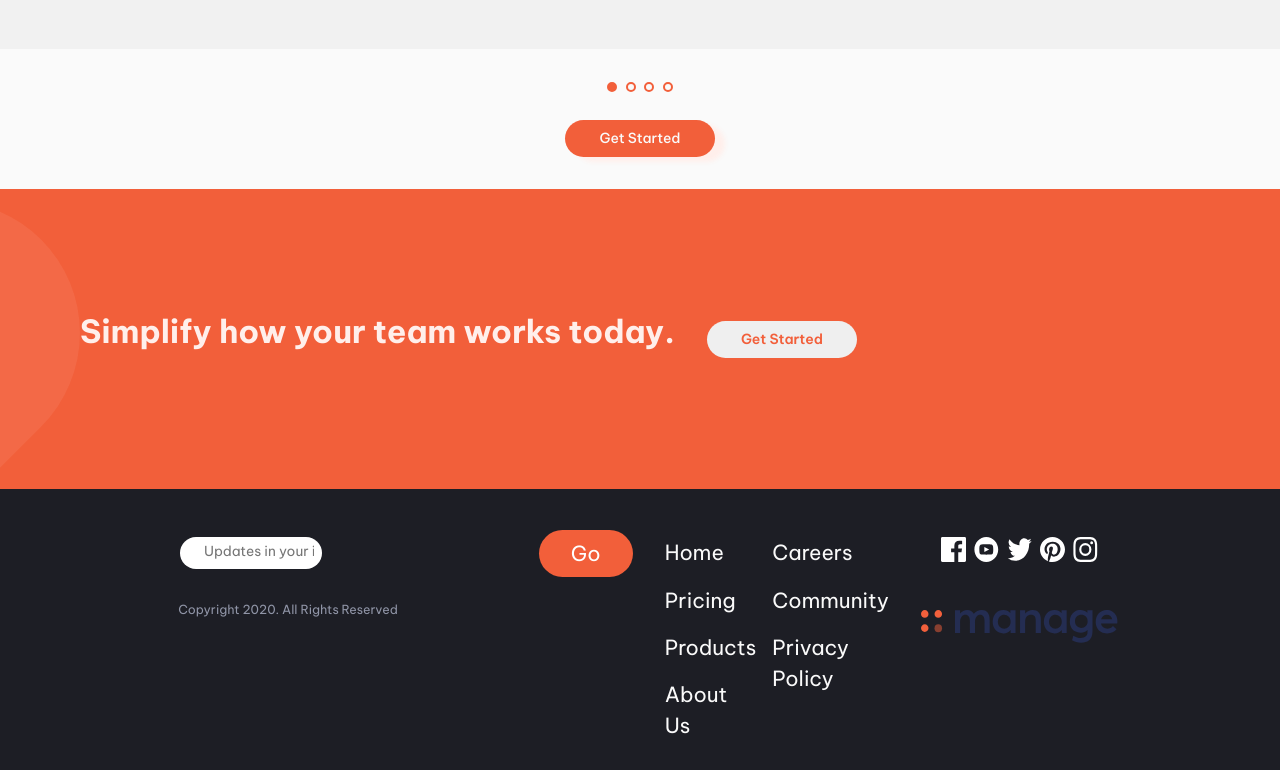
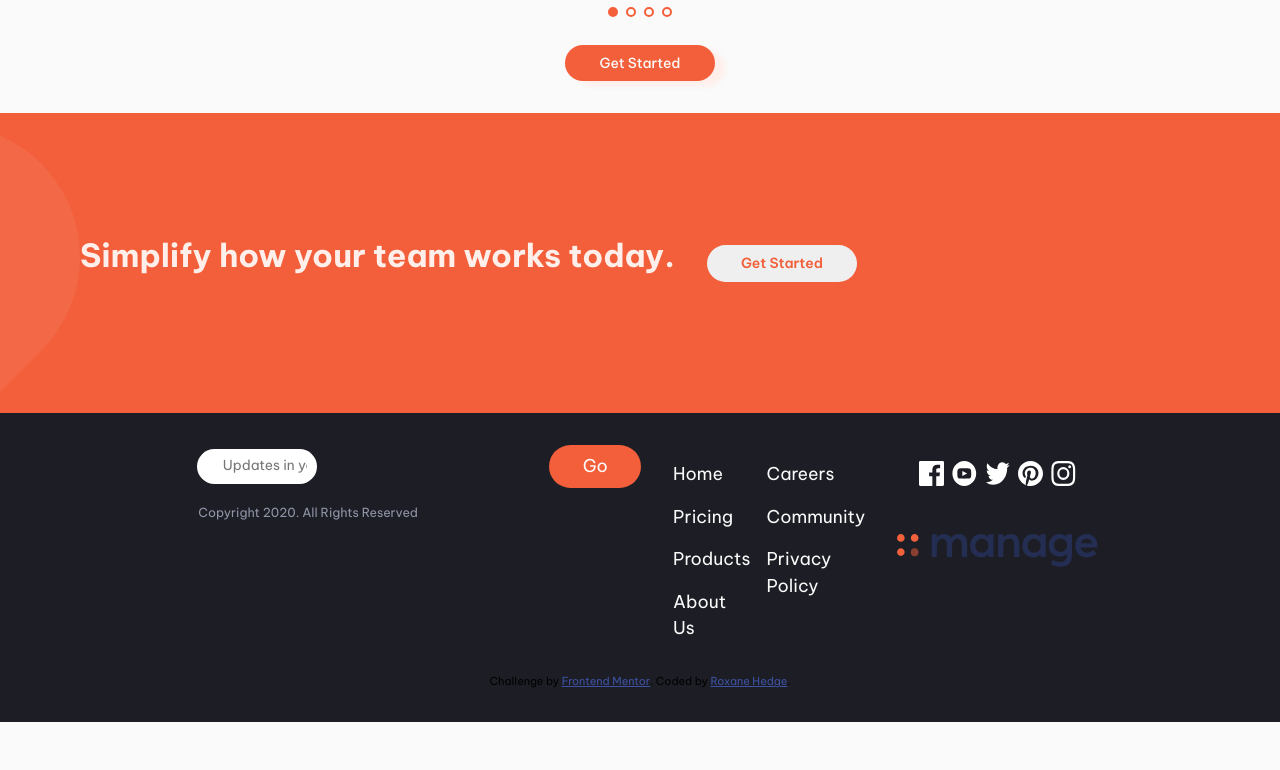
Before and after one commit to RoxySash/manage-landing-page, a plain HTML site: page index.html in a window 1280 px wide. Shown: the part 1579-2349 px from the top of the page. After the commit the page ends 2301 px from the top, so only its background shows below. Drawn offline with Linux system fonts and the light colour scheme.

Commit message:
fixed the error message

```diff
--- a/scss/styles.scss
+++ b/scss/styles.scss
@@ -75,7 +75,7 @@
   line-height: 1.5;
   /* 4. Improve centering within parent */
   min-height: 100vh;
-  font-size: clamp(1rem, 2.5vw, 1.3rem);
+  font-size: clamp(0.89rem, 2.5vw, 1.1rem);
   font-family: "Be Vietnam Pro", sans-serif;
   background-color: var(--gray-50);
 
@@ -418,7 +418,10 @@
   background-color: var(--gray-950);
   width: 100%;
   padding: 2rem;
-  @include flexcol;
+  display: flex;
+  flex-direction: column;
+  justify-content: center;
+  align-items: center;
   .socials {
     @include flexrow;
     gap: 2rem;
@@ -430,14 +433,13 @@
   border-radius: 30px;
   border: none;
   width: 80%;
-  padding: 0.5rem;
-  margin: 1rem;
+  padding: 0.6rem;
+
   font-size: 0.65rem;
 }
 
 .btninput {
   @include flexrow;
-  gap: 1rem;
 }
 input::placeholder {
   padding-left: 1rem;
@@ -480,7 +482,7 @@
   @include flexrowleft;
   gap: 3rem;
 
-  margin-top: 1rem;
+  margin-top: 2rem;
   margin-bottom: 2rem;
 }
 
@@ -493,14 +495,17 @@
 
   .error-message {
     color: var(--orange-400);
-    font-size: 0.7rem;
+    font-size: 0.6rem;
     display: none;
     margin-bottom: 0;
     text-align: center;
+    margin-top: 3.5rem;
+    margin-left: 1rem;
+    position: absolute;
   }
 }
 /* media section */
-@media (min-width: 27rem) {
+@media (min-width: 35rem) {
   .orange-btn {
     margin-top: 0;
   }
```
Also changed, not shown: css/styles.css, 1 other file.
